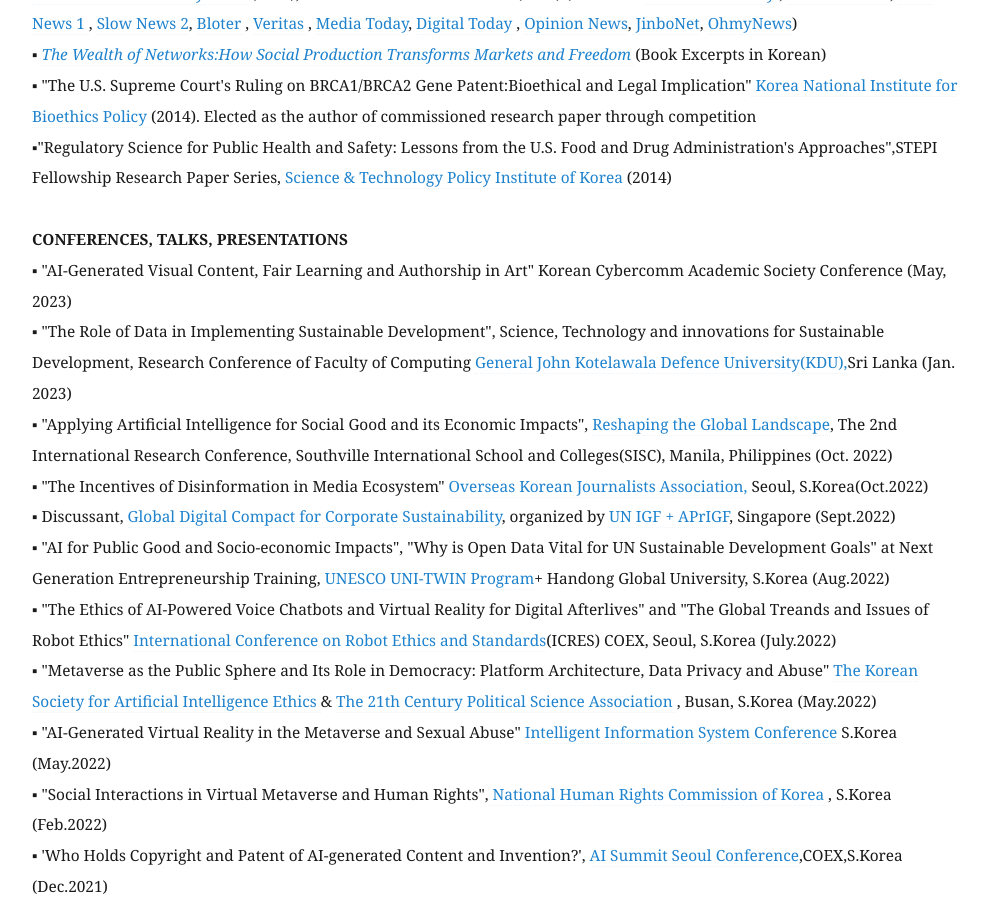
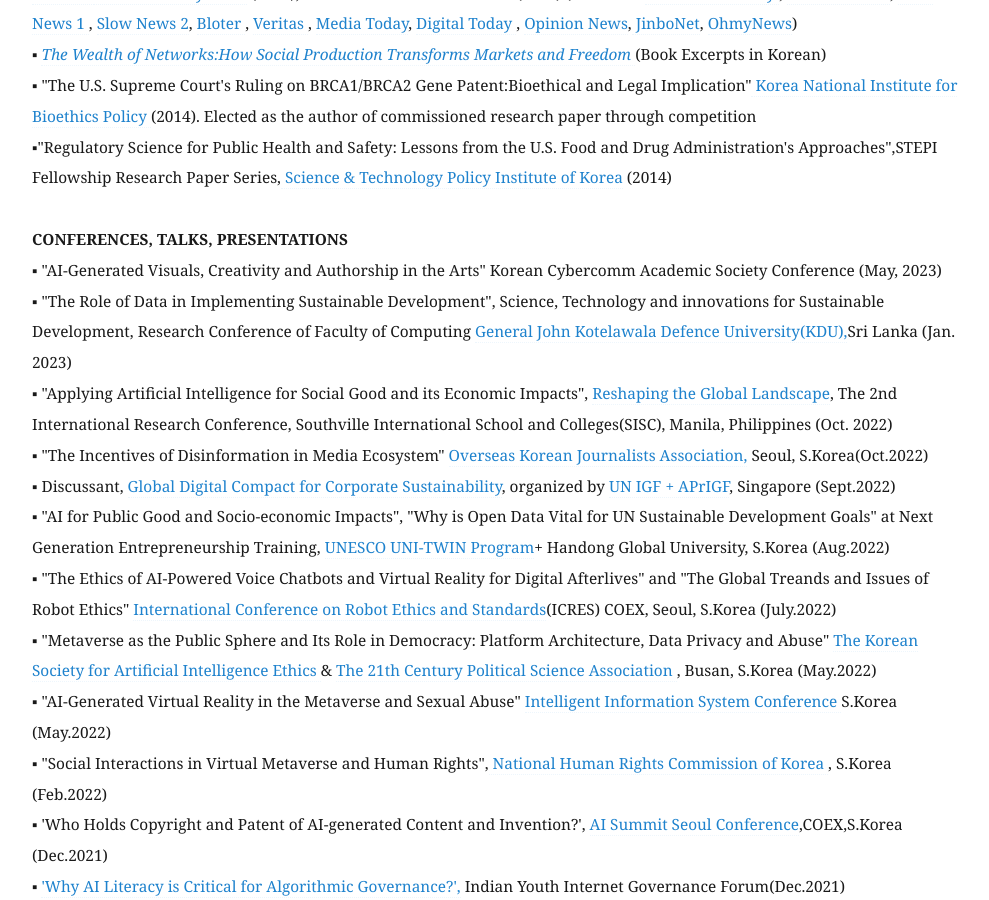
Before and after one commit to eunchangchoi/eunchangchoi.github.io, a Jekyll site: the page built from index.md, in a window 1280 px wide and 900 px high, scrolled down 3869 px. Shown: the whole window, without its empty margins (68-1057 px from the left). Built offline with Jekyll 4.4.1, drawn with Linux system fonts in a browser that asks for light colours.

Commit message:
Update index.md

```diff
--- a/index.md
+++ b/index.md
@@ -81,7 +81,7 @@
 ▪"Regulatory Science for Public Health and Safety: Lessons from the U.S. Food and Drug Administration's Approaches",STEPI Fellowship Research Paper Series,<a href="https://www.stepi.re.kr/site/stepien/main.do"> Science & Technology Policy Institute of Korea</a> (2014)<br>
      <br>
  <strong> CONFERENCES, TALKS, PRESENTATIONS </strong> <br>
-▪ "AI-Generated Visual Content, Fair Learning and Authorship in Art" Korean Cybercomm Academic Society Conference (May, 2023) <br>
+▪ "AI-Generated Visuals, Creativity and Authorship in the Arts" Korean Cybercomm Academic Society Conference (May, 2023) <br>
 ▪ "The Role of Data in Implementing Sustainable Development", Science, Technology and innovations for Sustainable Development, Research Conference of Faculty of Computing <a href="https://www.kdu.ac.lk/"> General John Kotelawala Defence University(KDU),</a>Sri Lanka (Jan. 2023) <br>
 ▪ "Applying Artificial Intelligence for Social Good and its Economic Impacts", <a href="https://www.southville.edu.ph/news/reshaping-the-global-landscape-through-research-southville-hosts-second-international-research-conference"> Reshaping the Global Landscape</a>, The 2nd International Research Conference, Southville International School and Colleges(SISC), Manila, Philippines (Oct. 2022) <br>
 ▪ "The Incentives of Disinformation in Media Ecosystem" <a href="https://www.okja.org/"> Overseas Korean Journalists Association,</a> Seoul, S.Korea(Oct.2022) <br>
```
